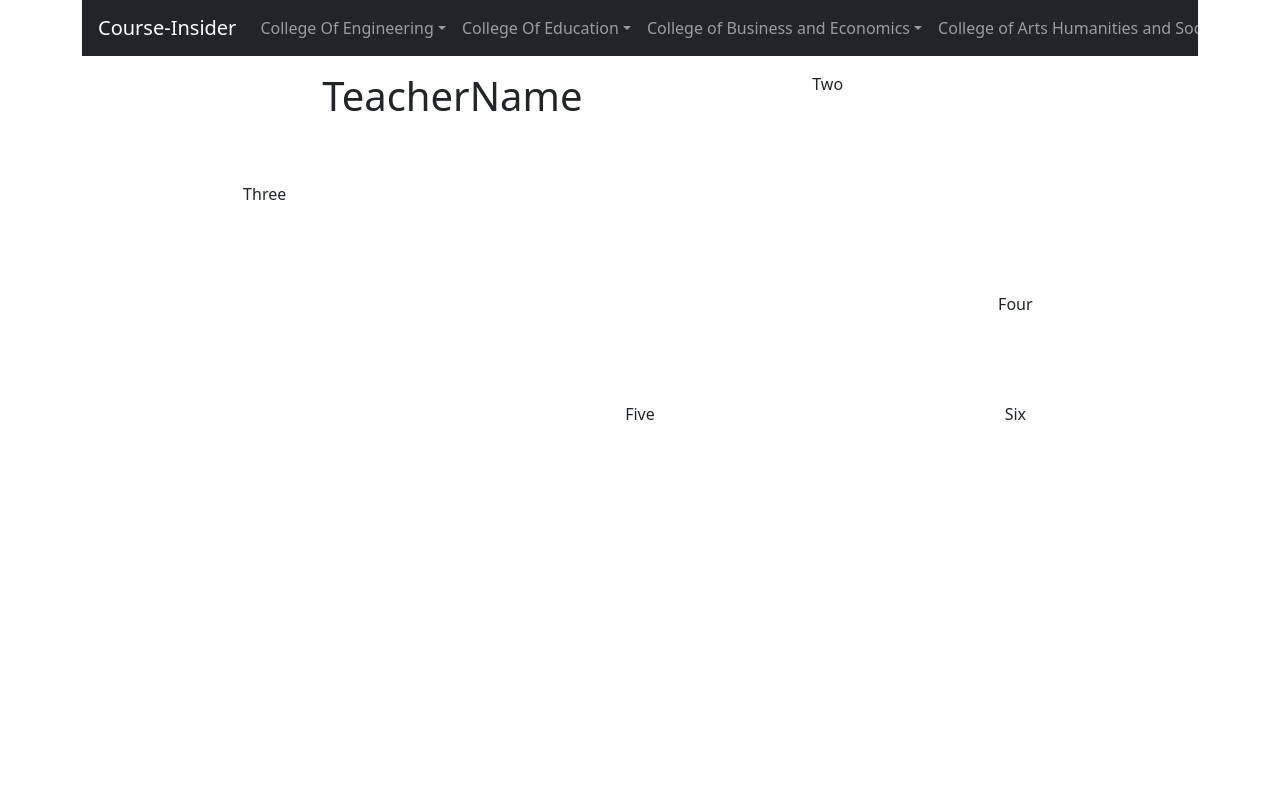
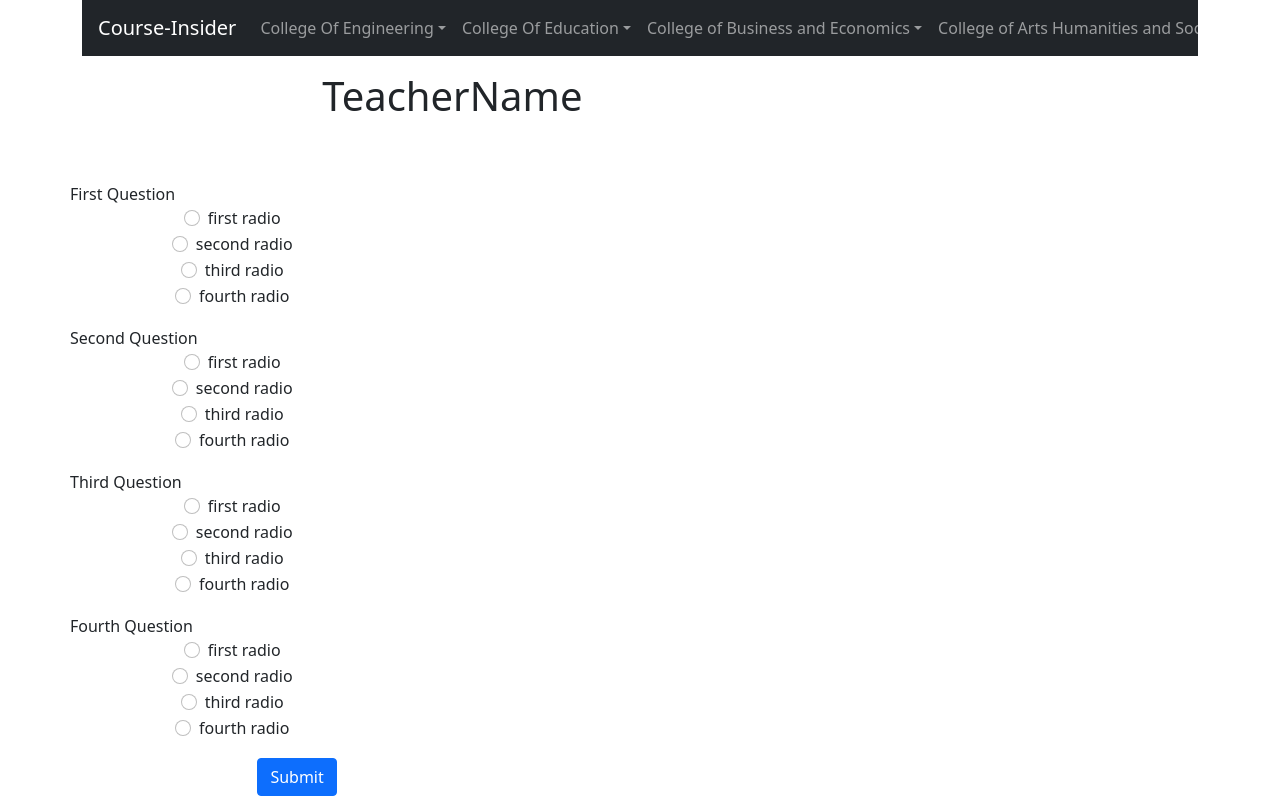
Before and after one commit to timmyd0322/courseinsider, a React (Create React App) app: page /teacher in a window 1280 px wide. Shown: the top 812 px of the page. Built offline with nearby package versions, Linux system fonts and the light colour scheme; no server answers.

Commit message:
teacher page
Used bootstrap react to update teacher page

```diff
--- a/src/teacher.jsx
+++ b/src/teacher.jsx
@@ -1,34 +1,168 @@
-import React from 'react';
-import Navigationbar from './navbar';
-
+import React from "react";
+import Navigationbar from "./navbar";
+import {
+  Form,
+  Button,
+  FormGroup,
+  FormControl,
+  ControlLabel,
+  Row,
+  Col,
+} from "react-bootstrap";
 
 export class TeacherPage extends React.Component {
-  render(){
+  render() {
     return (
       <div>
-        <Navigationbar/>
+        <Navigationbar />
         <div class="wrapper">
-      <div class="one"><center><h1>TeacherName</h1>
+          <div class="one">
+            <center>
+              <h1>TeacherName</h1>
             </center>
           </div>
-      <div class="two"><center>Two
-      </center>
+          <div class="two">
+            <center></center>
           </div>
-      <div class="three"><center>Three
-      </center>
-      </div>
-      <div class="four"><center>Four
-      </center>
-      </div>
-      <div class="five"><center>Five
-      </center>
-      </div>
-      <div class="six"><center>Six
+          <div class="three">
+            <center>
+              <Form>
+                <fieldset>
+                  <Form.Group as={Row}>
+                    First Question
+                    <Form.Label as="legend" column sm={2}></Form.Label>
+                    <Col sm={10}>
+                      <Form.Check
+                        type="radio"
+                        label="first radio"
+                        name="formHorizontalRadios"
+                        id="formHorizontalRadios1"
+                      />
+                      <Form.Check
+                        type="radio"
+                        label="second radio"
+                        name="formHorizontalRadios"
+                        id="formHorizontalRadios2"
+                      />
+                      <Form.Check
+                        type="radio"
+                        label="third radio"
+                        name="formHorizontalRadios"
+                        id="formHorizontalRadios3"
+                      />
+                      <Form.Check
+                        type="radio"
+                        label="fourth radio"
+                        name="formHorizontalRadios"
+                        id="formHorizontalRadios4"
+                      />
+                    </Col>
+                  </Form.Group>
+
+                  <Form.Group as={Row}>
+                    Second Question
+                    <Form.Label as="legend" column sm={2}></Form.Label>
+                    <Col sm={10}>
+                      <Form.Check
+                        type="radio"
+                        label="first radio"
+                        name="formHorizontalRadios"
+                        id="formHorizontalRadios5"
+                      />
+                      <Form.Check
+                        type="radio"
+                        label="second radio"
+                        name="formHorizontalRadios"
+                        id="formHorizontalRadios6"
+                      />
+                      <Form.Check
+                        type="radio"
+                        label="third radio"
+                        name="formHorizontalRadios"
+                        id="formHorizontalRadios7"
+                      />
+                      <Form.Check
+                        type="radio"
+                        label="fourth radio"
+                        name="formHorizontalRadios"
+                        id="formHorizontalRadios8"
+                      />
+                    </Col>
+                  </Form.Group>
+
+                  <Form.Group as={Row}>
+                    Third Question
+                    <Form.Label as="legend" column sm={2}></Form.Label>
+                    <Col sm={10}>
+                      <Form.Check
+                        type="radio"
+                        label="first radio"
+                        name="formHorizontalRadios"
+                        id="formHorizontalRadios9"
+                      />
+                      <Form.Check
+                        type="radio"
+                        label="second radio"
+                        name="formHorizontalRadios"
+                        id="formHorizontalRadios10"
+                      />
+                      <Form.Check
+                        type="radio"
+                        label="third radio"
+                        name="formHorizontalRadios"
+                        id="formHorizontalRadios11"
+                      />
+                      <Form.Check
+                        type="radio"
+                        label="fourth radio"
+                        name="formHorizontalRadios"
+                        id="formHorizontalRadios12"
+                      />
+                    </Col>
+                  </Form.Group>
+
+                  <Form.Group as={Row}>
+                    Fourth Question
+                    <Form.Label as="legend" column sm={2}></Form.Label>
+                    <Col sm={10}>
+                      <Form.Check
+                        type="radio"
+                        label="first radio"
+                        name="formHorizontalRadios"
+                        id="formHorizontalRadios13"
+                      />
+                      <Form.Check
+                        type="radio"
+                        label="second radio"
+                        name="formHorizontalRadios"
+                        id="formHorizontalRadios14"
+                      />
+                      <Form.Check
+                        type="radio"
+                        label="third radio"
+                        name="formHorizontalRadios"
+                        id="formHorizontalRadios15"
+                      />
+                      <Form.Check
+                        type="radio"
+                        label="fourth radio"
+                        name="formHorizontalRadios"
+                        id="formHorizontalRadios16"
+                      />
+                    </Col>
+                  </Form.Group>
+                </fieldset>
+
+                <Form.Group as={Row}>
+                  <Col sm={{ span: 10, offset: 2 }}>
+                    <Button type="submit">Submit</Button>
+                  </Col>
+                </Form.Group>
+              </Form>
             </center>
           </div>
         </div>
       </div>
-
     );
   }
 }
```
Also changed, not shown: 1 other file (tests, documents, lock files or other folders). Lines whose indentation alone changed are shown as unchanged.
